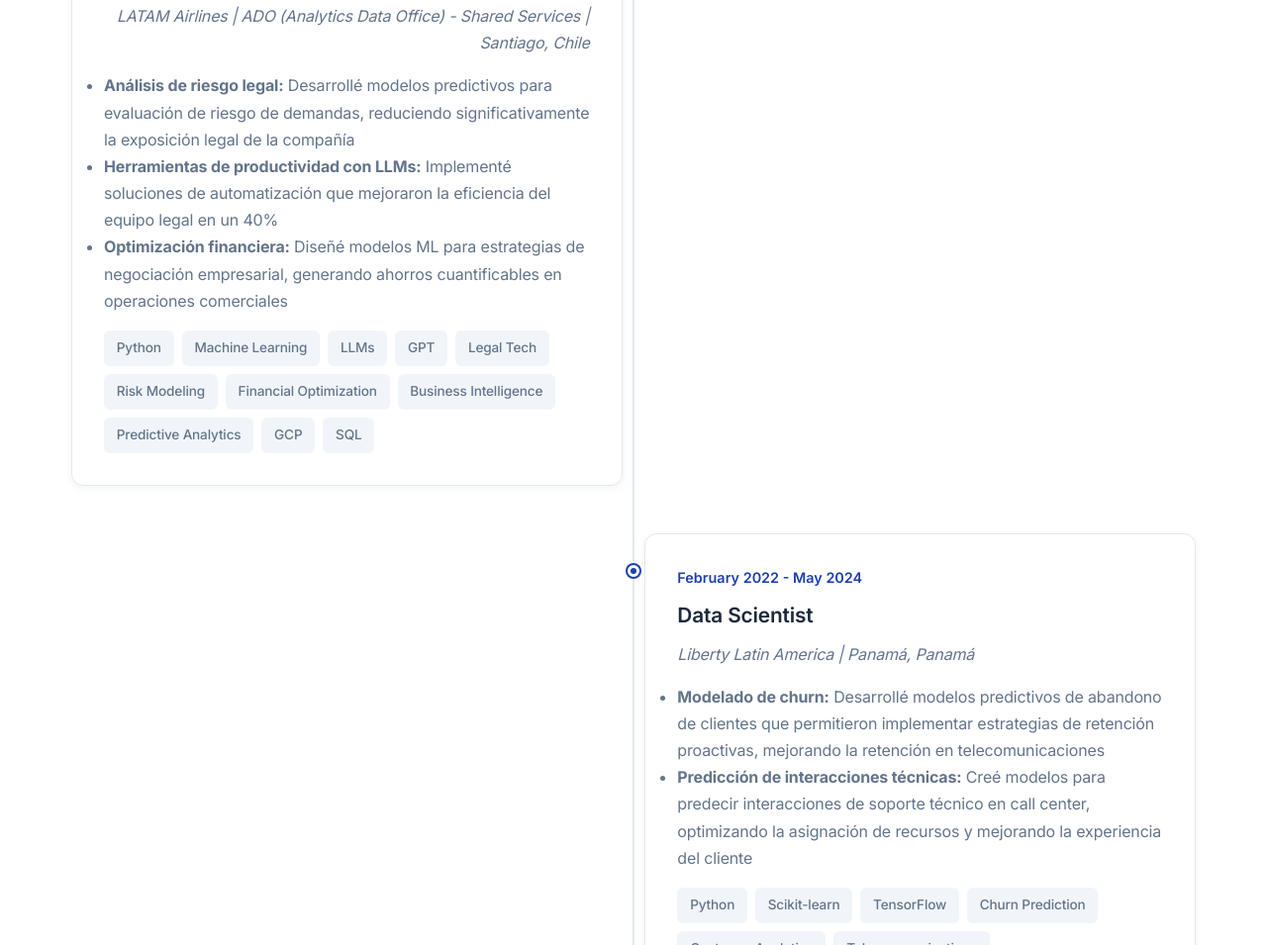
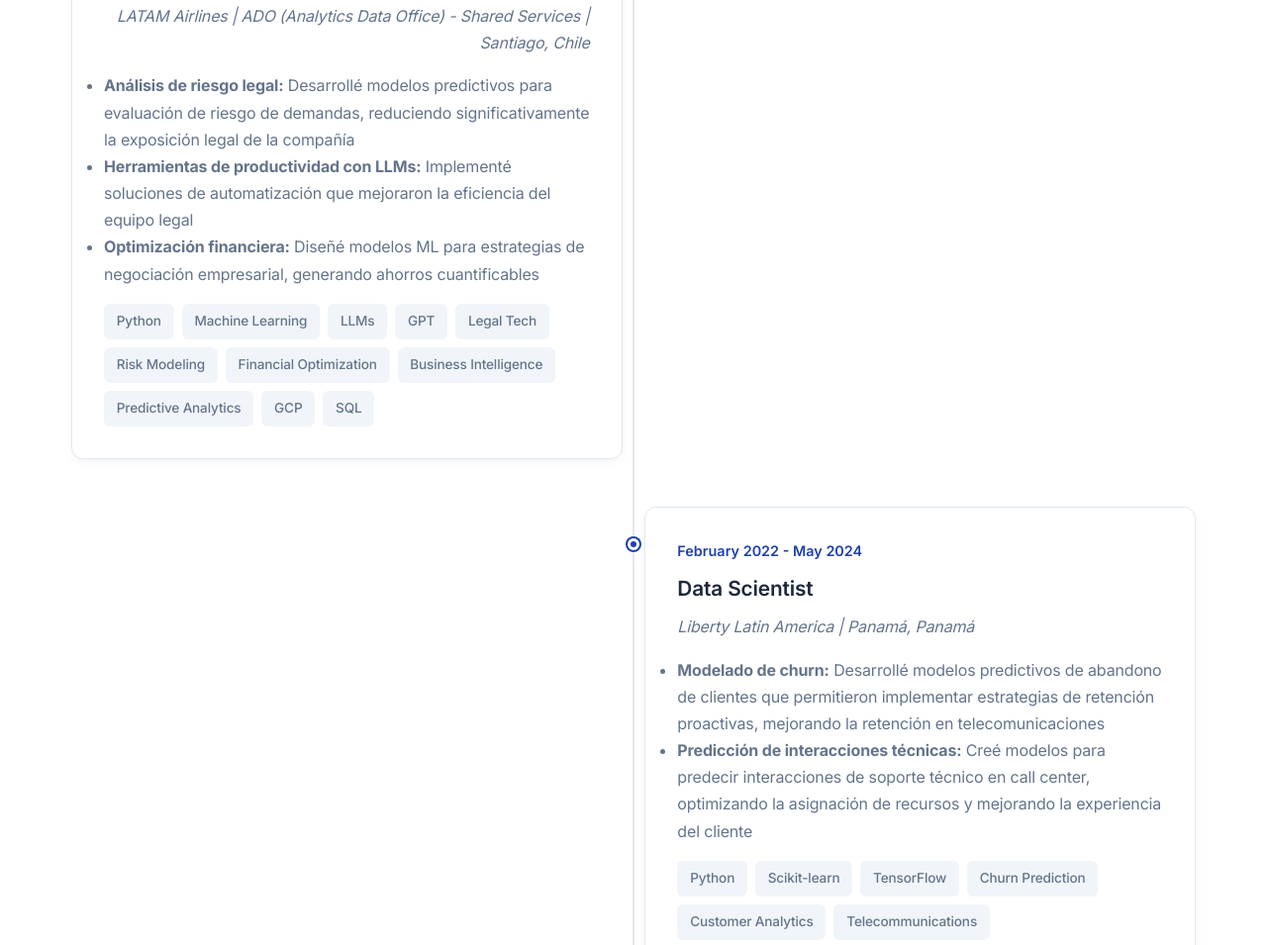
Before and after one commit to lerkoah/lerkoah.github.io, a plain HTML site: page index.html in a window 1280 px wide. Shown: the part 2292-3247 px from the top of the page at 99% size. Drawn offline with Linux system fonts and the light colour scheme.

Commit message:
fix latam exp

```diff
--- a/index.html
+++ b/index.html
@@ -117,8 +117,8 @@
                     <div class="timeline-company">LATAM Airlines | ADO (Analytics Data Office) - Shared Services | Santiago, Chile</div>
                     <ul style="text-align: left; color: var(--text-secondary);">
                         <li><strong>Análisis de riesgo legal:</strong> Desarrollé modelos predictivos para evaluación de riesgo de demandas, reduciendo significativamente la exposición legal de la compañía</li>
-                        <li><strong>Herramientas de productividad con LLMs:</strong> Implementé soluciones de automatización que mejoraron la eficiencia del equipo legal en un 40%</li>
-                        <li><strong>Optimización financiera:</strong> Diseñé modelos ML para estrategias de negociación empresarial, generando ahorros cuantificables en operaciones comerciales</li>
+                        <li><strong>Herramientas de productividad con LLMs:</strong> Implementé soluciones de automatización que mejoraron la eficiencia del equipo legal</li>
+                        <li><strong>Optimización financiera:</strong> Diseñé modelos ML para estrategias de negociación empresarial, generando ahorros cuantificables</li>
                     </ul>
                     <div class="skill-tags" style="margin-top: 1rem;">
                         <span class="skill-tag">Python</span>
```
